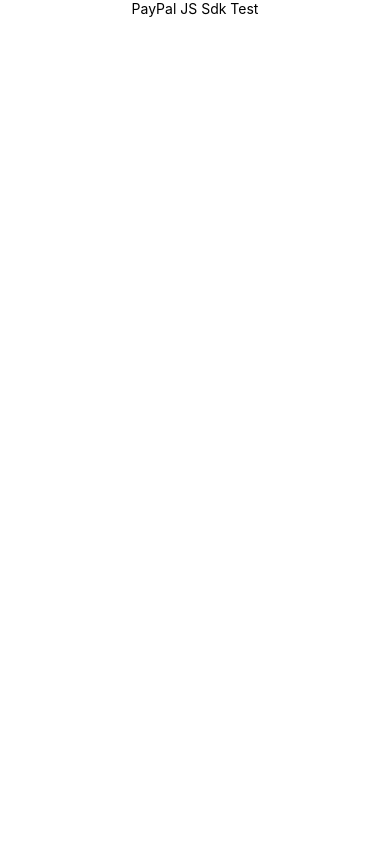
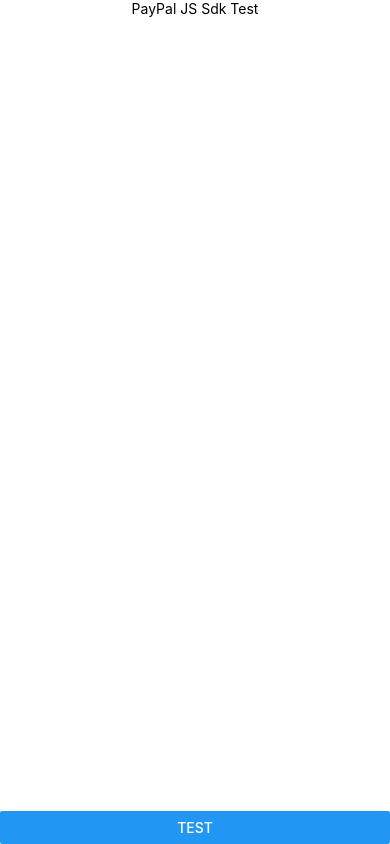
Before and after one commit to oddlyspaced/paypal-sdk-native-rn, a React Native app: screen / in a window 390 px wide. Built offline with nearby package versions, Linux system fonts and the light colour scheme.

Commit message:
chore: setup native module basics

```diff
--- a/App.tsx
+++ b/App.tsx
@@ -1,4 +1,5 @@
-import { SafeAreaView, Text, View } from 'react-native';
+import { Button, SafeAreaView, Text, View } from 'react-native';
+import PayPalModule from './ios/src/paypalNativeModule';
 
 const App = () => {
 	return (
@@ -15,6 +16,16 @@
 			>
 				PayPal JS Sdk Test
 			</Text>
+			<Button
+				onPress={() => {
+					console.log('Js');
+					PayPalModule.createCalendarEvent(
+						'testName',
+						'testLocation',
+					);
+				}}
+				title='Test'
+			/>
 		</SafeAreaView>
 	);
 };
```
Also changed, not shown: 7 other files (tests, documents, lock files or other folders).
